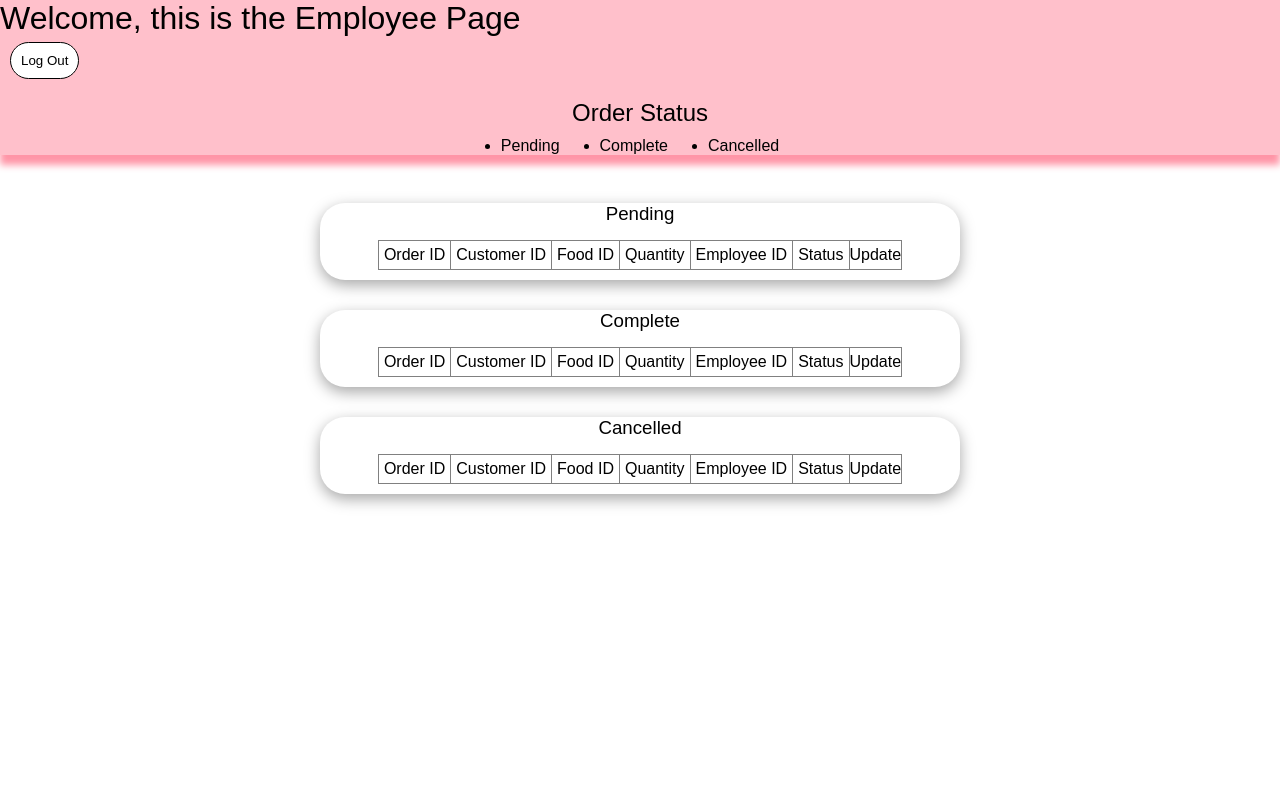
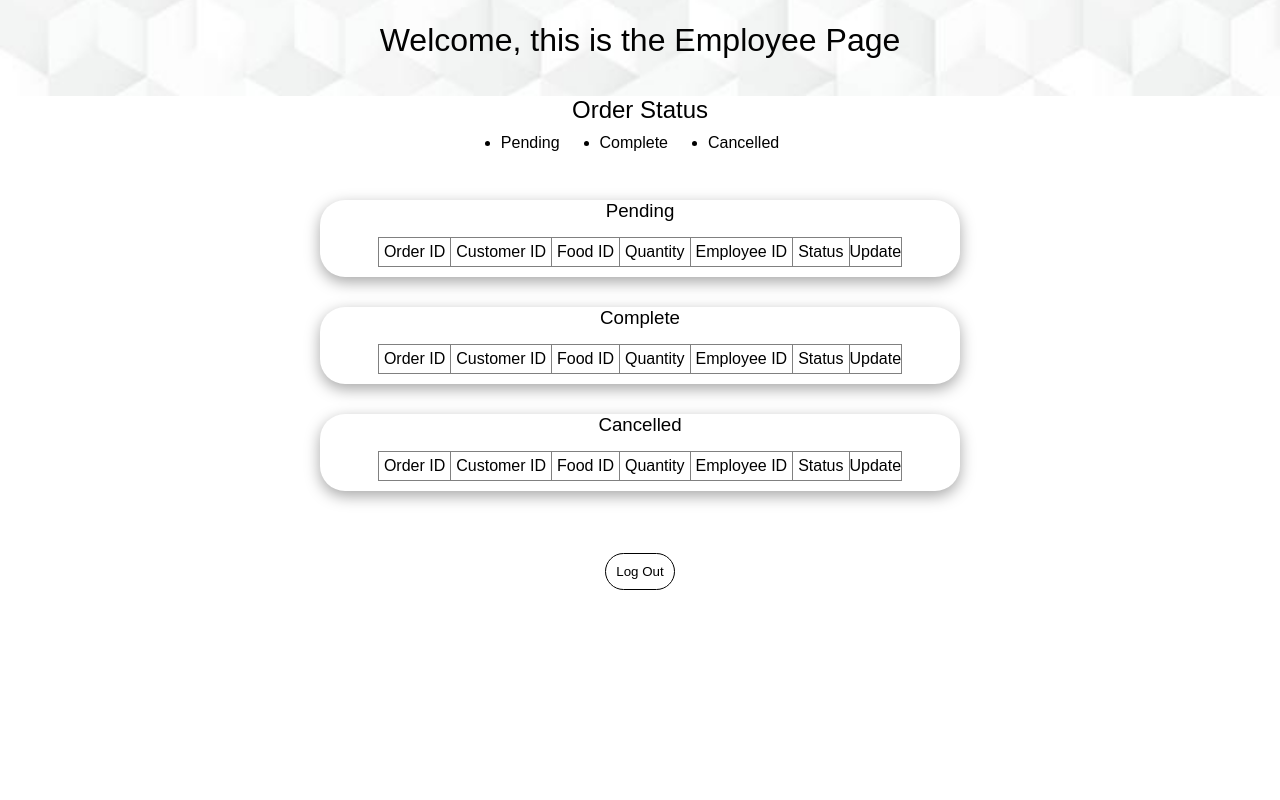
Before and after one commit to smhaf/donpollo, a PHP site: page /employee.php in a window 1280 px wide. Run offline with PHP 8.4, Linux system fonts and the light colour scheme; a user stored in the database is signed in; data that the repository does not hold is empty.

Commit message:
nah amik
hias hias

```diff
--- a/employee.php
+++ b/employee.php
@@ -31,8 +31,12 @@ function confirmation() {
          include('logout.css');?>
     </style>
 </head>
+<header>
+    <div class="headcont">
+    <h1>Welcome, this is the Employee Page</h1>
+    </div>
+</header>
 <body>
-    <h1>Welcome, this is the Employee Page<br><button class="btnLogOut" onClick='confirmation()'>Log Out</button></h1>
     <div class="order-stat">
         <h2>Order Status</h2>
         <div class="status">
@@ -171,6 +175,9 @@ function confirmation() {
         </div>
     </div>
 	-->
+    <div class="logbtn">
+        <button class="btnLogOut" onClick='confirmation()'>Log Out</button>
+    </div>
 </body>
 <?php
     mysqli_close($dbconn);
--- a/employeeCSS.css
+++ b/employeeCSS.css
@@ -7,12 +7,21 @@
     text-decoration: none;
 }
 
+header {
+    background-image: url('pics/backgroundhome.jpg');
+    background-size: cover;
+    background-color: #e9bcf1;
+    background-position: center;
+    color: rgb(2, 2, 2);
+    padding: 22px 0;
+    text-align: center;
+}
+
 h1{
     padding-bottom: 15px;
 }
 
 .order-stat{
-    background: beige;
     text-align: center;
 }
 
@@ -51,11 +60,6 @@ h3{
     padding: 5px;
 }
 
-.status, h1, h2{
-    background: pink;
-    box-shadow: 0px 10px 7px rgb(255, 149, 167);
-}
-
 .pending-stat, .complete-stat, .cancelled-stat{
     background: white;
     width: 50%;
@@ -69,3 +73,10 @@ h3{
 ul li{
     margin-top: 10px;
 }
+
+.logbtn{
+        display: flex;
+        justify-content: center;
+        align-items: center;
+        height: 20vh; /* Optional: This centers the button vertically within the viewport */
+}
--- a/product1.php
+++ b/product1.php
@@ -57,7 +57,7 @@
     </main>
     <footer>
         <div class="foot-container">
-            <p>&copy; 2024 Baka Bakery. All rights reserved.</p>
+            <p>&copy; 2024 Donpollo. All rights reserved.</p>
         </div>
     </footer>
 </body>
```
Also changed, not shown: product1CSS.css (+15 -3 lines).
